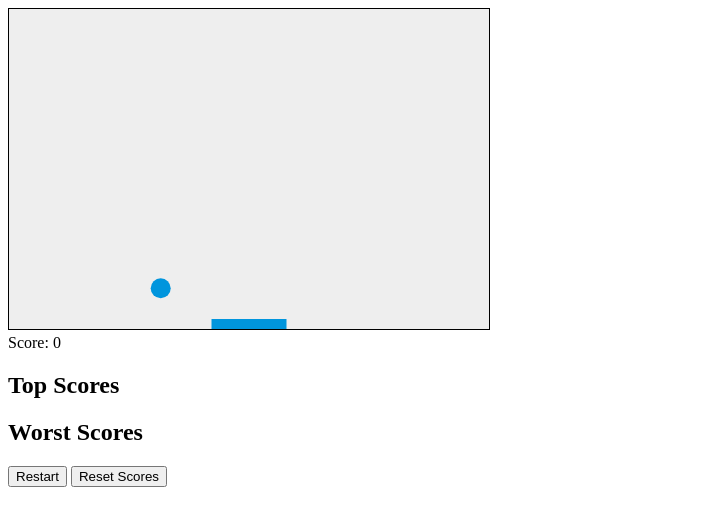
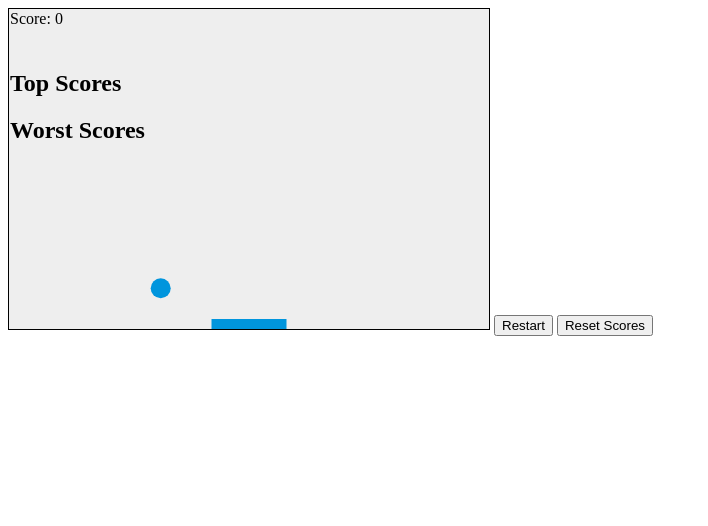
Before and after one commit to Suvorova-lnu/Suvorova-Ret-shelter-WEB-project, a plain HTML site: page Pet shelter/game/g.html in a window 1280 px wide. Shown: the whole page, without its empty margins (0-708 px from the left). Drawn offline with Linux system fonts and the light colour scheme.

Commit message:
додаю стилі для модифікацій

```diff
--- a/Pet shelter/game/g.css
+++ b/Pet shelter/game/g.css
@@ -2,3 +2,15 @@ canvas {
     border: 1px solid black;
     background-color: #eee;
 }
+
+#score {
+    position: absolute;
+    top: 10px;
+    left: 10px;
+}
+
+#topScores, #worstScores {
+    position: absolute;
+    top: 50px;
+    left: 10px;
+}
```
